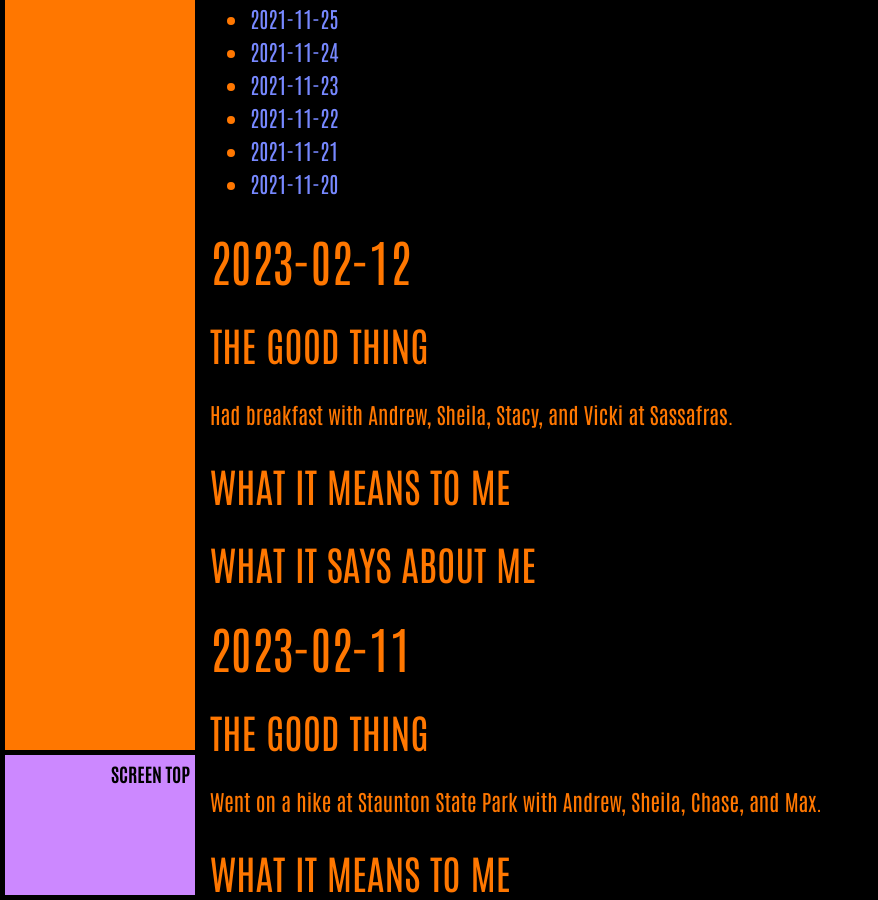
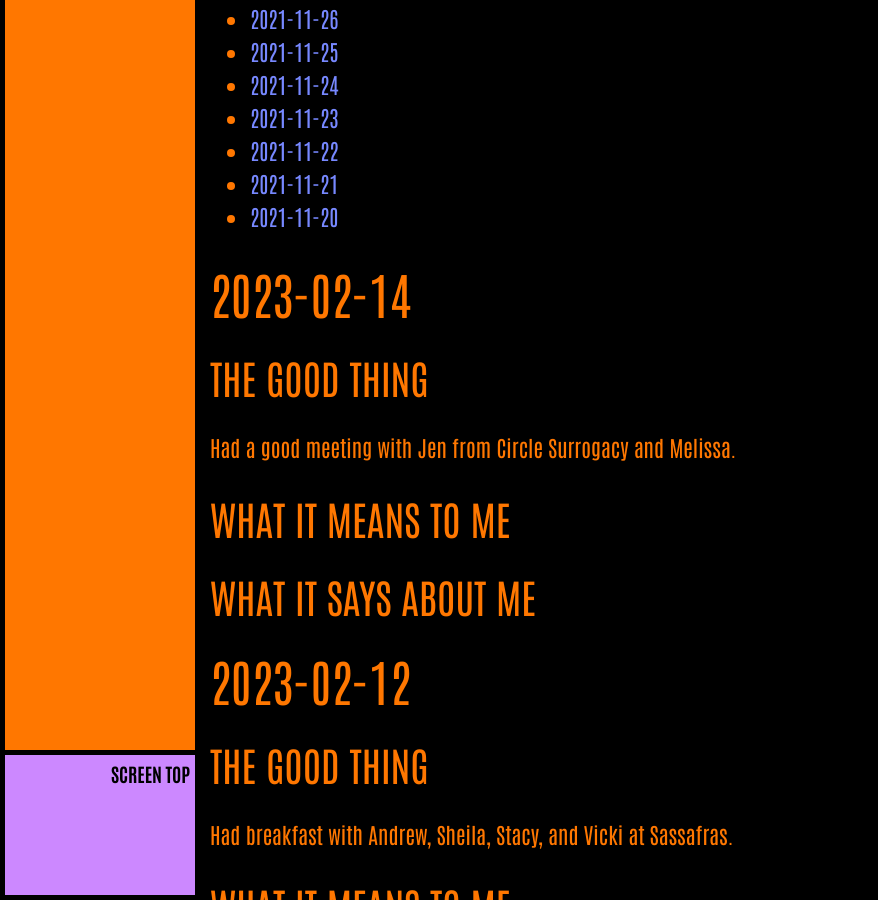
Before and after one commit to ArthurZey/arthurzey.github.io, a Jekyll site: the page built from _pages/one-good-thing.md, in a window 1280 px wide and 900 px high, scrolled down 9273 px. Shown: the whole window, without its empty margins (0-878 px from the left). Built offline with Jekyll 4.4.1, drawn with Linux system fonts in a browser that asks for light colours.

Commit message:
added stub for 2023-02-14

```diff
--- a/_pages/one-good-thing.md
+++ b/_pages/one-good-thing.md
@@ -13,6 +13,15 @@
 {:toc}
 {::options toc_levels="2" /}
 
+## 2023-02-14
+### The Good Thing
+Had a good meeting with Jen from Circle Surrogacy and Melissa.
+### What It Means to Me
+
+### What It Says about Me
+
+
+
 ## 2023-02-12
 ### The Good Thing
 Had breakfast with Andrew, Sheila, Stacy, and Vicki at Sassafras.
```
Also changed, not shown: other parts of _pages/one-good-thing.md (+1 -1 lines).
